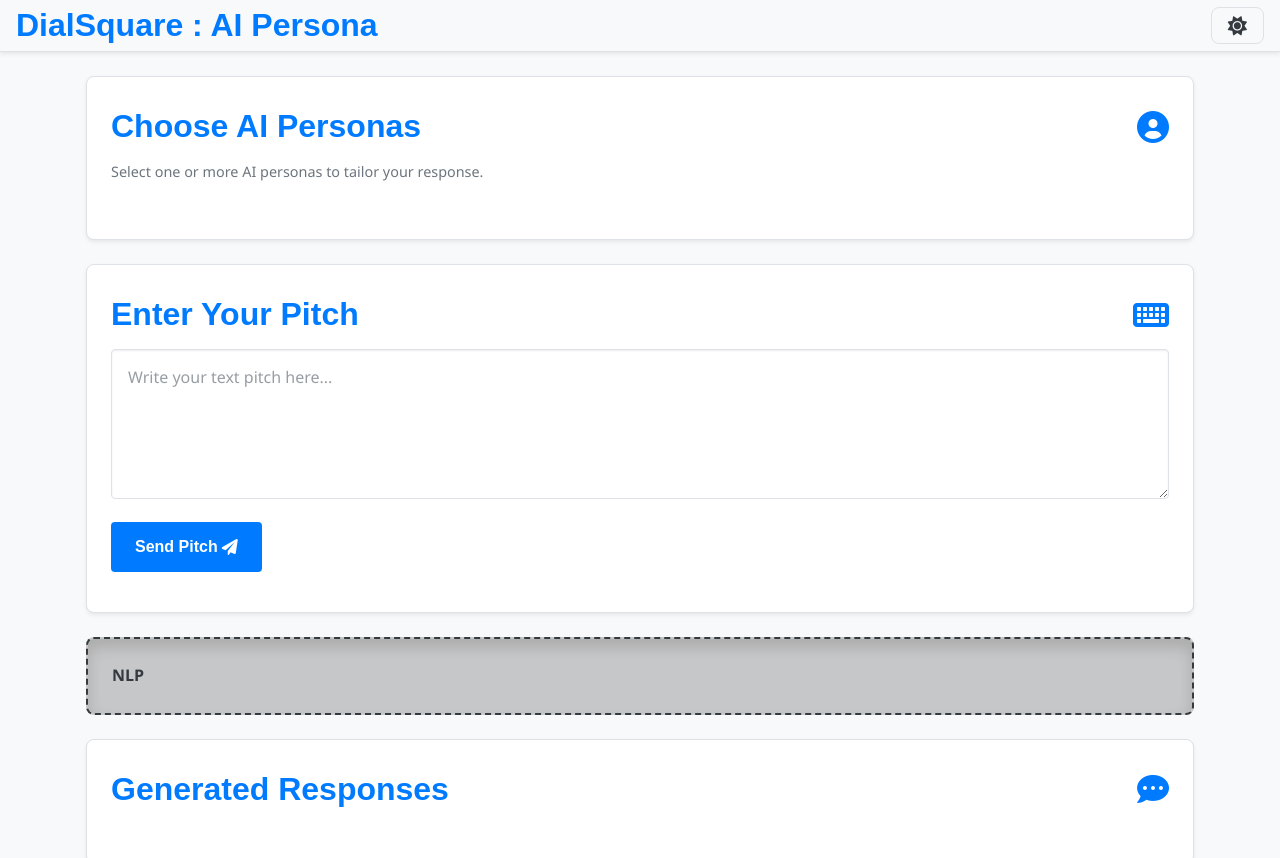
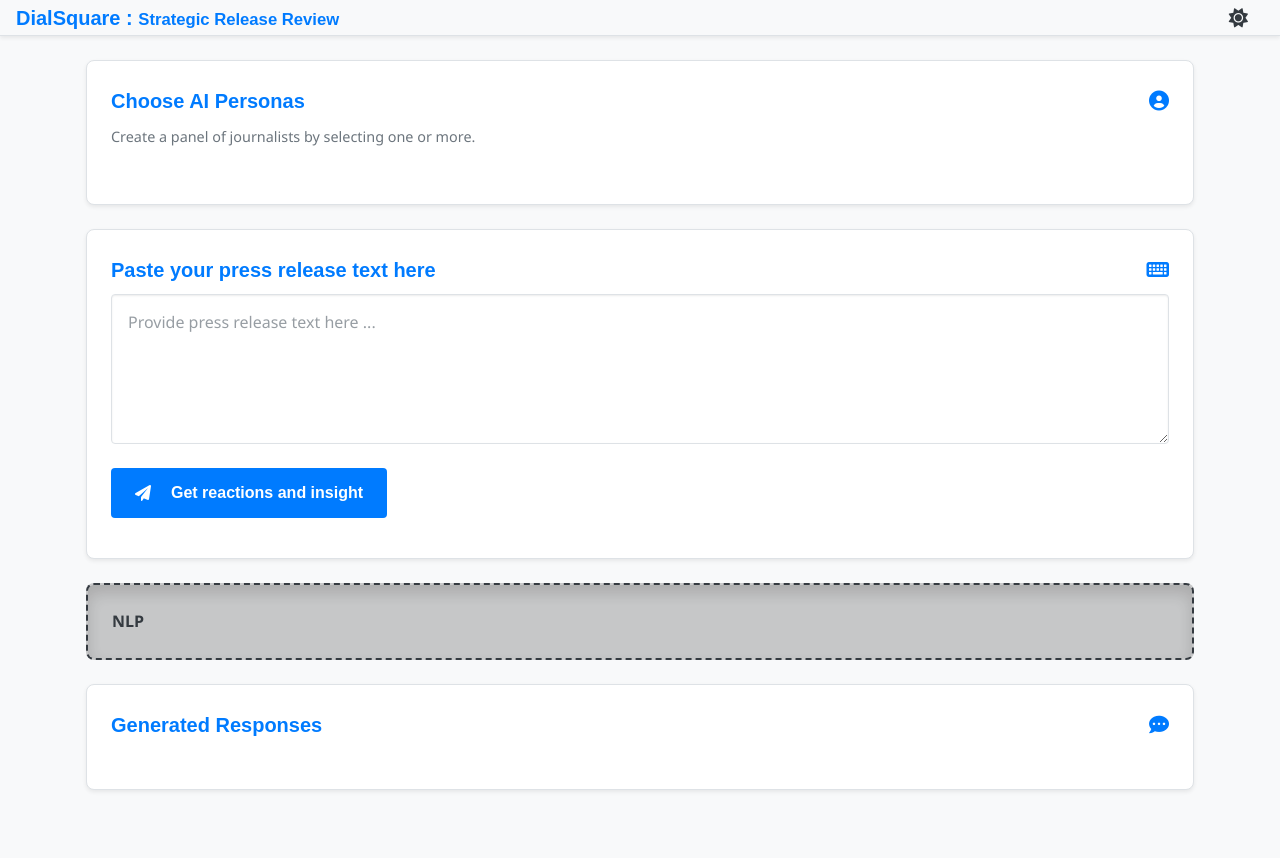
Before and after one commit to indoria/persona-rag, a plain HTML site: page frontend/index.html in a window 1280 px wide. Shown: the top 858 px of the page. Drawn offline with Linux system fonts and the light colour scheme; no server answers.

Commit message:
UI changes, minor app restructuring

```diff
--- a/frontend/css/style.css
+++ b/frontend/css/style.css
@@ -28,9 +28,9 @@
     --heading-font-family: 'Montserrat', sans-serif; /* Example for headings */
     --font-size-base: 1rem; /* 16px */
     --line-height-base: 1.6;
-    --h1-font-size: 2.5rem;
-    --h2-font-size: 2rem;
-    --h3-font-size: 1.75rem;
+    --h1-font-size: 1.5rem;
+    --h2-font-size: 1.25rem;
+    --h3-font-size: 1rem;
 
     /* Box Shadows */
     --box-shadow-sm: 0 0.125rem 0.25rem rgba(0, 0, 0, 0.075);
@@ -49,6 +49,10 @@
 
     --header-background-color: transparent;
     --footer-background-color: transparent;
+}
+
+:focus {
+    outline: none;
 }
 
 /* Dark Mode Variables */
@@ -213,7 +217,7 @@ footer {
    ========================================================================== */
 .theme-toggle-btn {
     background: none;
-    border: 1px solid var(--border-color);
+    border: none;
     border-radius: var(--border-radius-md);
     padding: var(--spacing-xs) var(--spacing-sm);
     cursor: pointer;
@@ -420,6 +424,10 @@ html.dark-mode .theme-toggle-btn .fa-sun {
     box-shadow: 0 0 0 3px var(--focus-ring-color);
 }
 
+#send-pitch-btn .fas {
+    margin-right: var(--spacing-sm);
+}
+
 /* ==========================================================================
    Responses Display
    ========================================================================== */
--- a/frontend/index.html
+++ b/frontend/index.html
@@ -12,7 +12,7 @@
 </head>
 <body>
     <header>
-        <h1>DialSquare : AI Persona</h1>
+        <h1>DialSquare : <small>Strategic Release Review</small></h1>
         <button id="theme-toggle" class="theme-toggle-btn" aria-label="Toggle dark/light mode">
             <i class="fas fa-sun"></i> <i class="fas fa-moon"></i> </button>
     </header>
@@ -20,17 +20,18 @@
     <main class="container">
         <section class="personas-section">
             <h2 class="section-title">Choose AI Personas <i class="fas fa-user-circle"></i></h2>
-            <p class="section-description">Select one or more AI personas to tailor your response.</p>
+            <p class="section-description">Create a panel of journalists by selecting one or more.</p>
             <div id="persona-list" class="persona-grid">
                 <div class="loading-spinner"><i class="fas fa-spinner fa-spin"></i> Loading personas...</div>
             </div>
         </section>
 
         <section class="pitch-section">
-            <h2 class="section-title">Enter Your Pitch <i class="fas fa-keyboard"></i></h2>
-            <textarea id="pitch-text" class="text-area" placeholder="Write your text pitch here..."></textarea>
+            <h2 class="section-title">Paste your press release text here <i class="fas fa-keyboard"></i></h2>
+            <textarea id="pitch-text" class="text-area" placeholder="Provide press release text here ..."></textarea>
             <button id="send-pitch-btn" class="primary-button">
-                Send Pitch <i class="fas fa-paper-plane"></i>
+                <i class="fas fa-paper-plane"></i>
+                Get reactions and insight
             </button>
             <p id="pitch-status-message" class="status-message"></p>
         </section>
```
Also changed, not shown: 5 other files.
